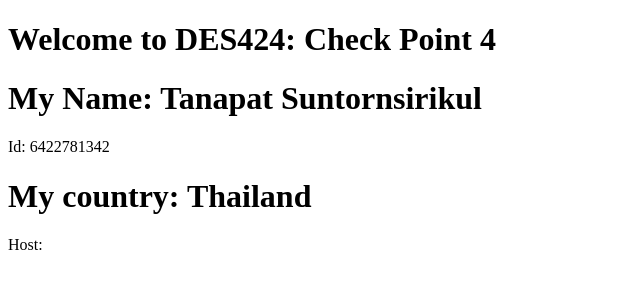
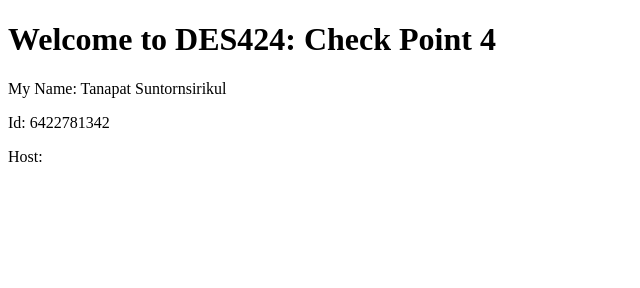
Before and after one commit to tanapatsiit/DES424_6422781342, a plain HTML site: page src/check4.html in a window 1280 px wide. Shown: the whole page, without its empty margins (0-640 px from the left). Drawn offline with Linux system fonts and the light colour scheme.

Commit message:
change little bit

```diff
--- a/src/check4.html
+++ b/src/check4.html
@@ -2,9 +2,8 @@
 <html>
     <body>
         <h1>Welcome to DES424: Check Point 4</h1>
-        <h1>My Name: Tanapat Suntornsirikul</h1>
+        <p>My Name: Tanapat Suntornsirikul</p>
         <p>Id: 6422781342</p>
-        <h1>My country: Thailand</h1>
         <p>Host: <MY_HOST> </p>
     </body>
 </html>
```
